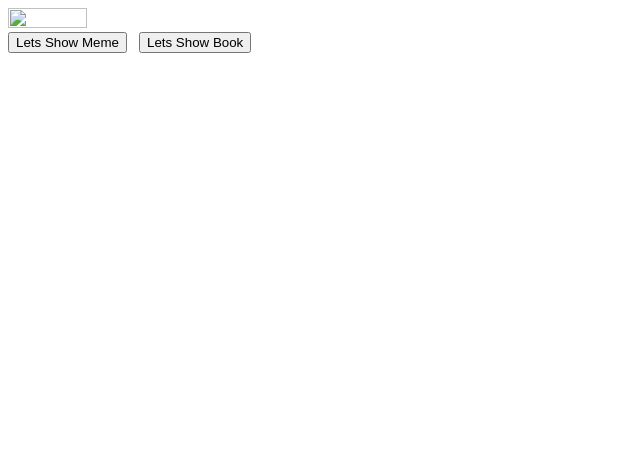
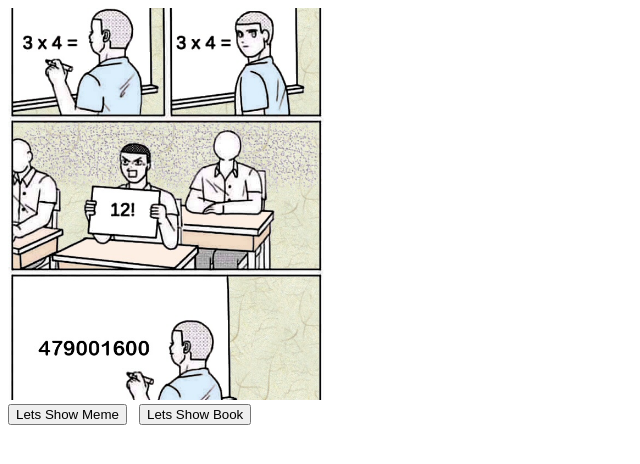
Before and after one commit to hamroz/manifest-test, a plain HTML site: page index.html in a window 1280 px wide. Both pictures are taken after a click on the button "Lets Show Meme". Shown: the whole page, without its empty margins (0-640 px from the left). Drawn offline with Linux system fonts and the light colour scheme.

Commit message:
Update index.html

```diff
--- a/index.html
+++ b/index.html
@@ -5,19 +5,19 @@
     <title>Offline Web Application</title>
     <script>
         function changeImage() {
-            document.images["jsbutton"].src = "Images/img1.jpeg";
+            document.images["jsbutton"].src = "img1.jpeg";
             return true;
         }
 
         function changeImageMore() {
-            document.images["jsbutton"].src = "Images/img.png";
+            document.images["jsbutton"].src = "img.png";
             return true;
         }
     </script>
 </head>
 
 <body>
-    <img name="jsbutton" src="Images/img.png" width="25%" height="25%" border="0">
+    <img name="jsbutton" src="img.png" width="25%" height="25%" border="0">
     <br><input type=button onclick="changeImage()" value="Lets Show Meme"></input>
     &nbsp;&nbsp;<input type=button onclick="changeImageMore()" value="Lets Show Book"></input>
 </body>
```
